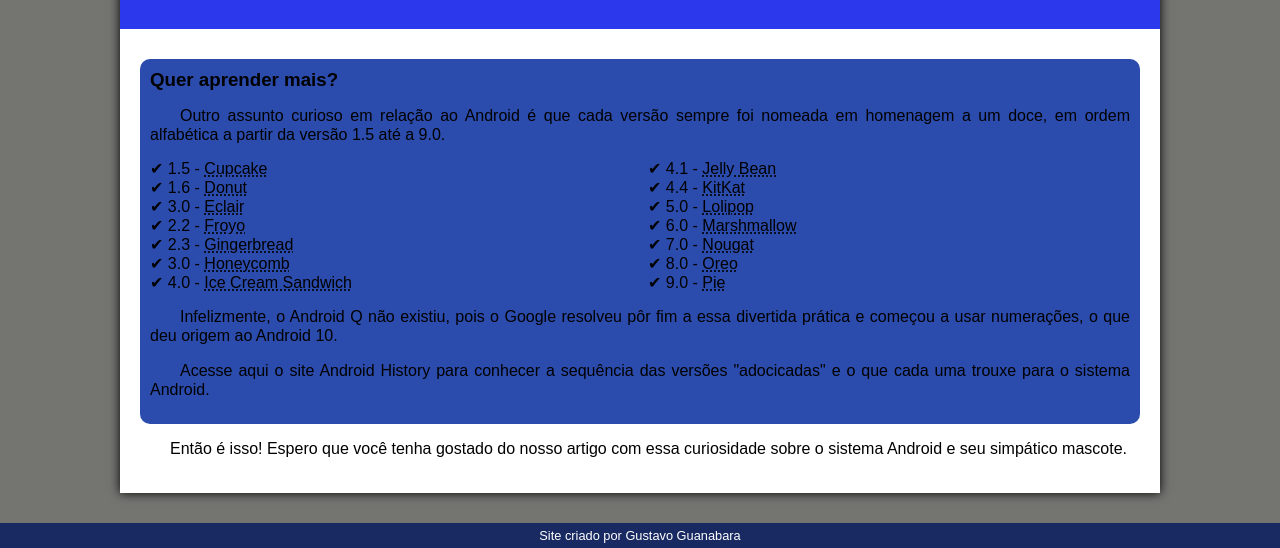
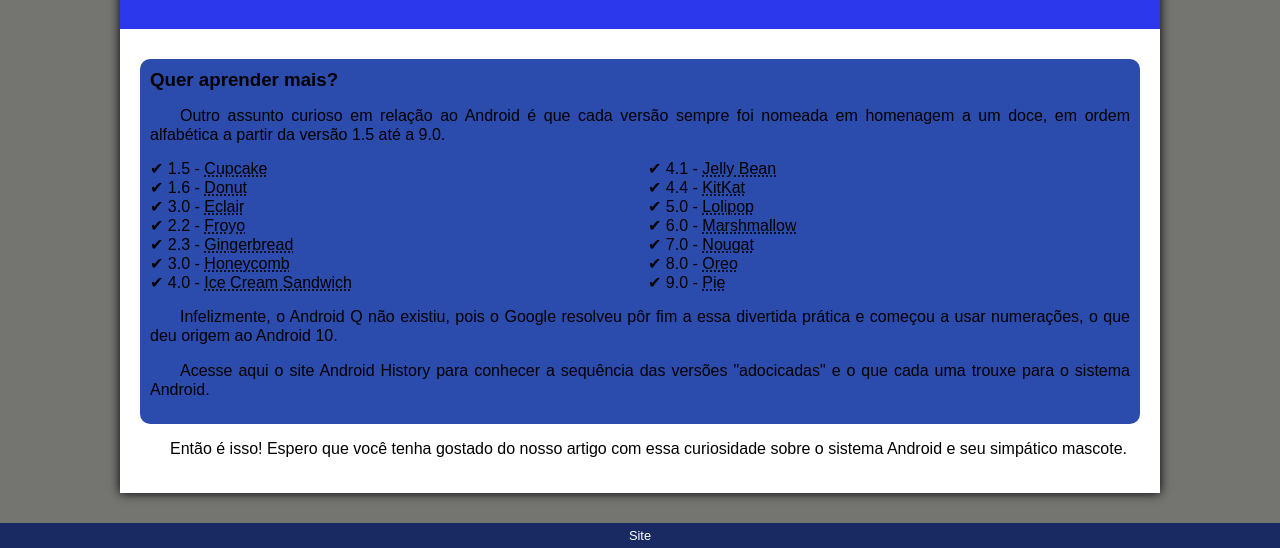
Before and after one commit to RaulBirlem/CursoEmVideo, a plain HTML site: page exercicio1/index.html in a window 1280 px wide. Shown: the part 1513-2061 px from the top of the page. Drawn offline with Linux system fonts and the light colour scheme; files that its build step writes are made by us from their sources; a web font is replaced by a local one.

Commit message:
Update index.html

```diff
--- a/exercicio1/index.html
+++ b/exercicio1/index.html
@@ -87,7 +87,7 @@
         </article>
     </main>
     <footer>
-        <p>Site criado por Gustavo Guanabara</p>
+        <p>Site</p>
     </footer>
 </body>
 </html>
```
